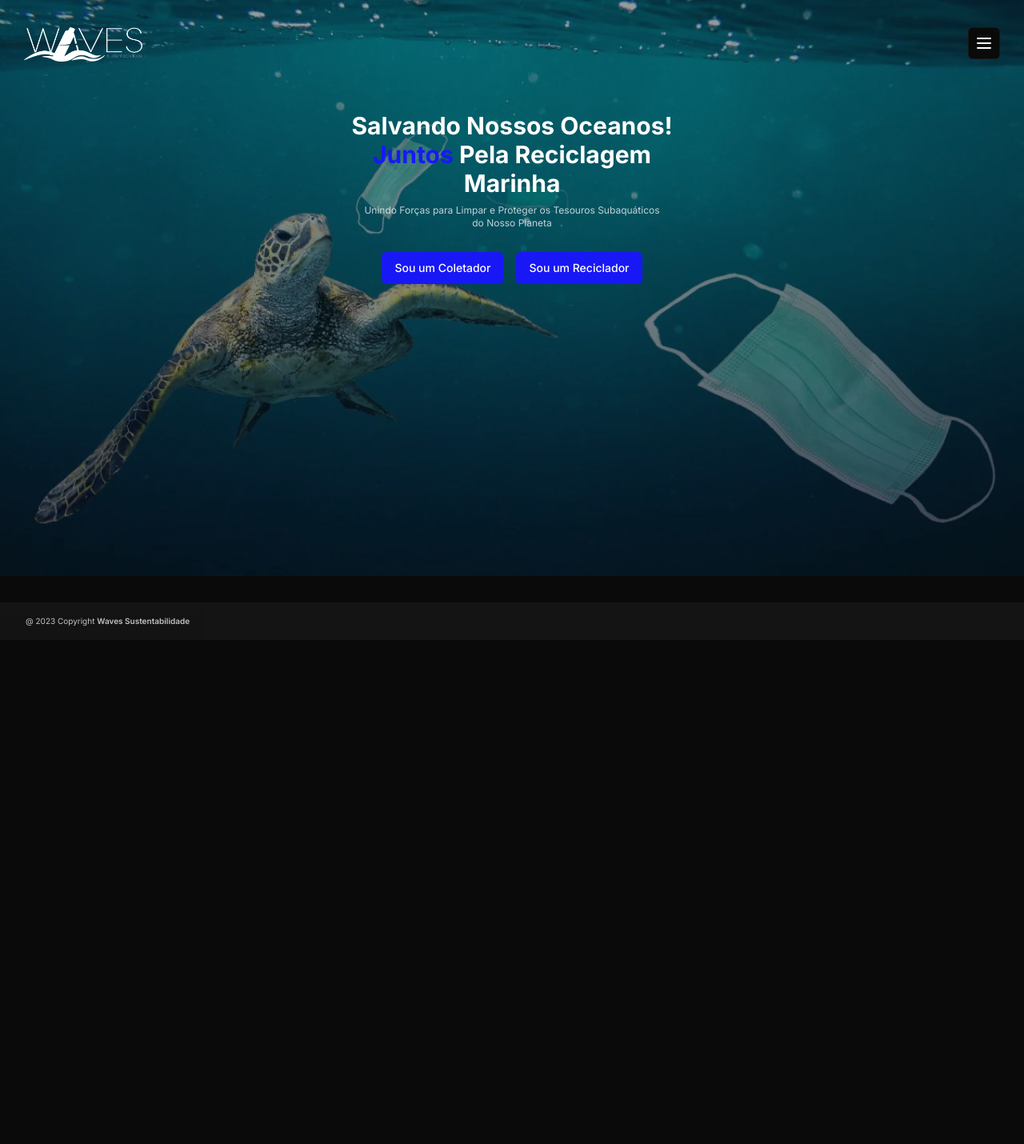
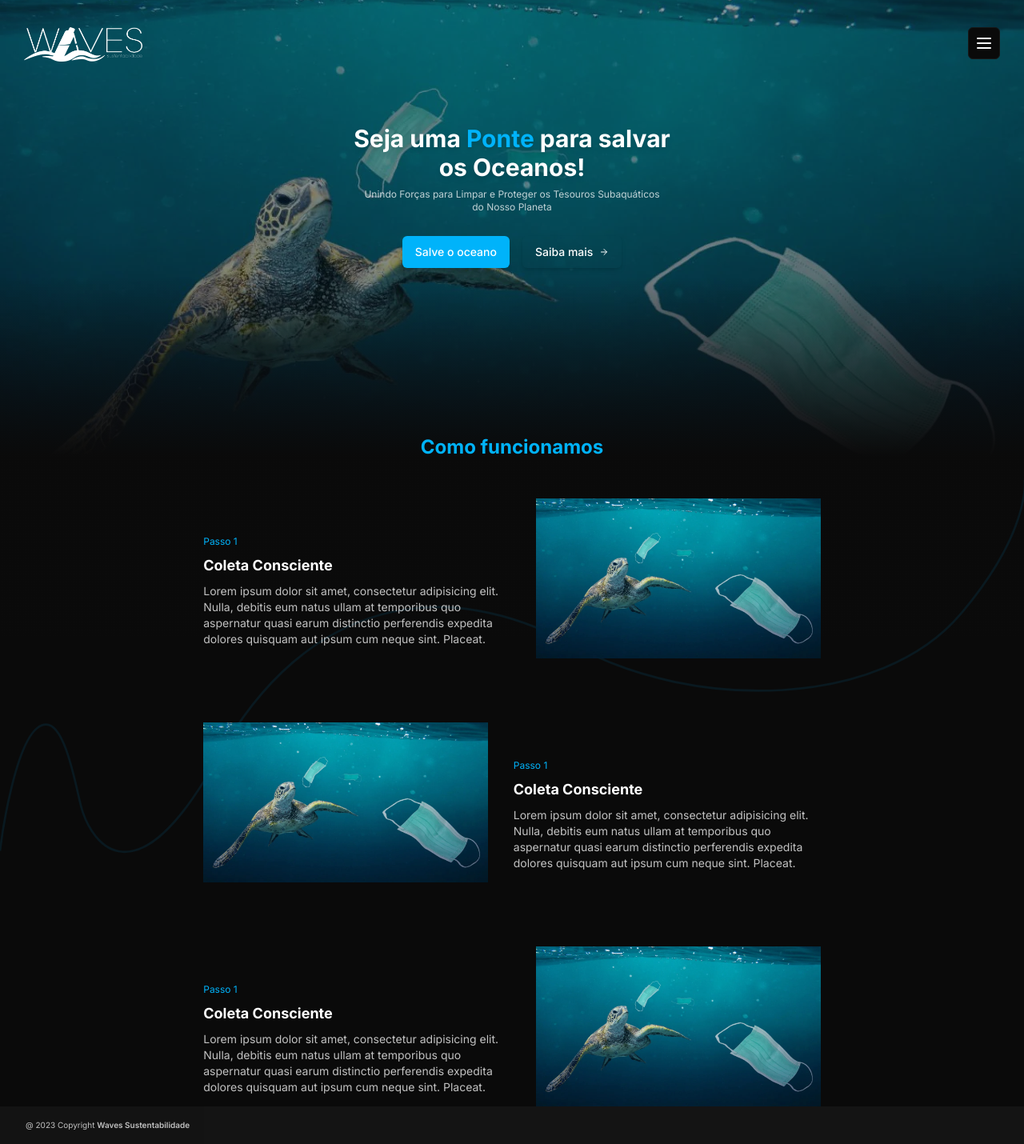
Before and after one commit to clevessonmendonca/waves-sustentabilidade, a Next.js app: page / in a window 1280 px wide. Shown: the whole page at 80% size. Before the commit the page ends 800 px from the top, so only its background shows below. Built offline with nearby package versions, Linux system fonts and the light colour scheme; no server answers; sample sign-in values are in the browser's storage.

Commit message:
feat: Ladign page HowItWork Component

```diff
--- /dev/null
+++ b/src/app/(home)/components/how-it-work.tsx
@@ -0,0 +1,106 @@
+import React from "react";
+import Image from "next/image";
+
+export const HowItWork = () => {
+  return (
+    <div className="relative mt-52">
+      <h2 className="text-center text-2xl font-bold text-primary">
+        Como funcionamos
+      </h2>
+
+      <span className="top-4/4 absolute -z-10 w-full">
+        <svg
+          xmlns="http://www.w3.org/2000/svg"
+          width="1418"
+          height="513"
+          viewBox="0 0 1418 513"
+          fill="none"
+          className=" -z-10 w-full"
+        >
+          <path
+            d="M0 513.533C0 513.533 21.0883 338.692 63.8889 338.692C91.3972 338.692 105.394 427.439 112.693 453.592C127.261 505.783 189.004 587.47 300.809 385.654C425.591 160.408 617.176 131.767 794.169 228.792C963.663 321.705 1220.12 315.721 1330.12 185.831C1428.22 70.007 1418.86 0 1418.86 0"
+            stroke="#00B4FC"
+            stroke-opacity="0.09"
+            stroke-width="3"
+          />
+        </svg>
+      </span>
+      <div className="mt-8 flex flex-col items-center justify-center gap-16">
+        <div className="flex flex-col items-center justify-center gap-8 px-5 md:flex-row">
+          <div className="mt-12 flex max-w-sm flex-col gap-2">
+            <span className="text-xs text-primary">Passo 1</span>
+            <h3 className="text-lg font-bold">Coleta Consciente</h3>
+            <p className="text-sm opacity-75 ">
+              Lorem ipsum dolor sit amet, consectetur adipisicing elit. Nulla,
+              debitis eum natus ullam at temporibus quo aspernatur quasi earum
+              distinctio perferendis expedita dolores quisquam aut ipsum cum
+              neque sint. Placeat.
+            </p>
+          </div>
+
+          <Image
+            src={"/banner-home.webp"}
+            width={0}
+            height={0}
+            sizes="100vw"
+            style={{
+              objectFit: "contain",
+            }}
+            alt="Waves Sustentabilidades"
+            className="mt-4 h-full max-h-[200px] w-full"
+          />
+        </div>
+
+        <div className="flex flex-col items-center justify-center gap-8 px-5 md:flex-row">
+          <div className="mt-12 flex max-w-sm flex-col gap-2 md:order-2">
+            <span className="text-xs text-primary">Passo 1</span>
+            <h3 className="text-lg font-bold">Coleta Consciente</h3>
+            <p className="text-sm opacity-75 ">
+              Lorem ipsum dolor sit amet, consectetur adipisicing elit. Nulla,
+              debitis eum natus ullam at temporibus quo aspernatur quasi earum
+              distinctio perferendis expedita dolores quisquam aut ipsum cum
+              neque sint. Placeat.
+            </p>
+          </div>
+
+          <Image
+            src={"/banner-home.webp"}
+            width={0}
+            height={0}
+            sizes="100vw"
+            style={{
+              objectFit: "contain",
+            }}
+            alt="Waves Sustentabilidades"
+            className="mt-4 h-full max-h-[200px] w-full md:order-1"
+          />
+        </div>
+
+        <div className="flex flex-col items-center justify-center gap-8 px-5 md:flex-row">
+          <div className="mt-12 flex max-w-sm flex-col gap-2">
+            <span className="text-xs text-primary">Passo 1</span>
+            <h3 className="text-lg font-bold">Coleta Consciente</h3>
+            <p className="text-sm opacity-75 ">
+              Lorem ipsum dolor sit amet, consectetur adipisicing elit. Nulla,
+              debitis eum natus ullam at temporibus quo aspernatur quasi earum
+              distinctio perferendis expedita dolores quisquam aut ipsum cum
+              neque sint. Placeat.
+            </p>
+          </div>
+
+          <Image
+            src={"/banner-home.webp"}
+            width={0}
+            height={0}
+            sizes="100vw"
+            style={{
+              objectFit: "contain",
+            }}
+            alt="Waves Sustentabilidades"
+            className="mt-4 h-full max-h-[200px] w-full"
+          />
+        </div>
+      </div>
+    </div>
+  );
+};
--- a/src/app/(home)/page.tsx
+++ b/src/app/(home)/page.tsx
@@ -1,8 +1,12 @@
 import { Button } from "@/components/ui/button";
 import Image from "next/image";
+import { HowItWork } from "./components/how-it-work";
+import { ArrowRightIcon } from "lucide-react";
 
 export default function Home() {
   return (
+    <div>
+      <div className="relative">
         <div>
           <Image
             src={"/banner-home.webp"}
@@ -10,26 +14,42 @@ export default function Home() {
             height={0}
             sizes="100vw"
             style={{
-          objectFit: "contain",
+              objectFit: "cover",
             }}
             alt="Waves Sustentabilidades"
-        className="absolute top-0 -z-10 h-auto w-full max-w-screen-2xl opacity-60"
+            className="absolute -top-40 -z-20 h-screen max-h-[80vh] w-full max-w-screen-2xl opacity-60"
           />
 
-      <div className="mt-8 flex flex-col items-center justify-center gap-2">
-        <h1 className="max-w-md px-5 text-center text-3xl font-bold">
-          Salvando Nossos Oceanos! <span className="text-primary">Juntos</span>{" "}
-          Pela Reciclagem Marinha
+          <span className="absolute -z-10 h-screen max-h-[80vh] w-full max-w-screen-2xl bg-gradient-to-b from-transparent from-30% via-background to-background" />
+        </div>
+
+        <div className="mt-12 flex flex-col items-center justify-center gap-2 px-5">
+          <h1 className="max-w-md px-5 text-center text-3xl font-bold drop-shadow-md">
+            Seja uma <span className="text-primary">Ponte</span> para salvar os
+            Oceanos!
           </h1>
           <p className="max-w-sm text-center text-xs opacity-75">
-          Unindo Forças para Limpar e Proteger os Tesouros Subaquáticos do Nosso
-          Planeta
+            Unindo Forças para Limpar e Proteger os Tesouros Subaquáticos do
+            Nosso Planeta
           </p>
 
           <div className="mt-5 flex gap-4">
-          <Button>Sou um Coletador</Button>
-          <Button>Sou um Reciclador</Button>
+            <Button className="shadow-lg">Salve o oceano</Button>
+            <Button
+              variant="outline"
+              className="flex gap-2 border-none bg-transparent shadow-md"
+            >
+              Saiba mais
+              <ArrowRightIcon size={12} />
+            </Button>
           </div>
+        </div>
+      </div>
+
+      <HowItWork />
+
+      <div>
+        <div></div>
       </div>
     </div>
   );
--- a/src/app/globals.css
+++ b/src/app/globals.css
@@ -13,7 +13,7 @@
     --popover: 0 0% 4%;
     --popover-foreground: 0 0% 100%;
 
-    --primary: 240 93% 53%;
+    --primary: 197 100% 49%;
     --primary-foreground: 0 0% 100%;
 
     --secondary: 0 0% 9%;
```
Lines whose indentation alone changed are shown as unchanged.
